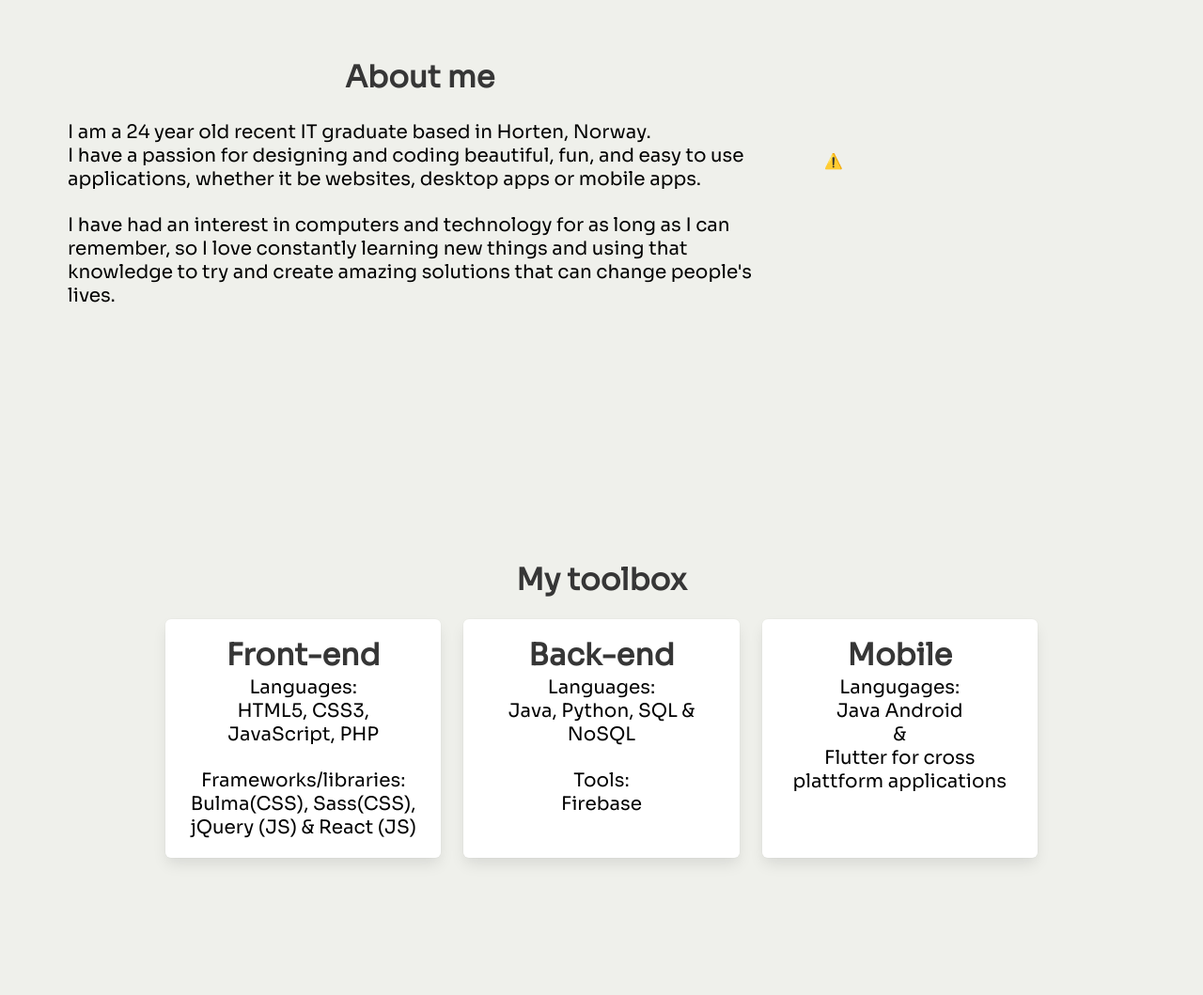
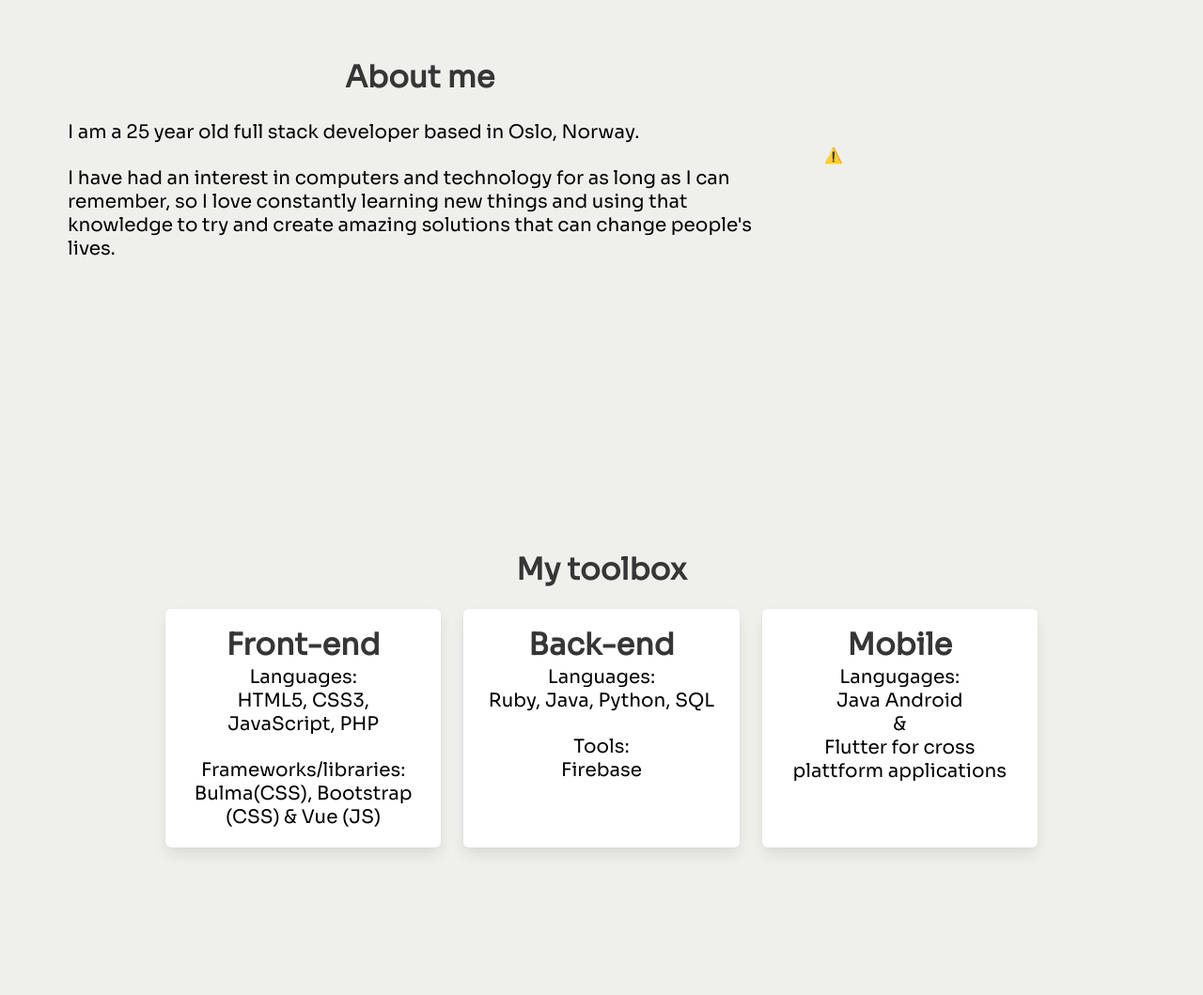
Before and after one commit to SananMaarouf/sanan.no, a website: page public/index.html in a window 1280 px wide. Shown: the part 980-2039 px from the top of the page at 94% size. Drawn offline with nearby package versions, Linux system fonts and the light colour scheme; no server answers.

Commit message:
age counter and languages update

```diff
--- a/public/index.html
+++ b/public/index.html
@@ -99,9 +99,9 @@
                 <section class="container column has-text-left is-two-thirds">
                   <div data-aos="fade-up">
                        <h2 class="title has-text-centered mt-6 mb-6"> About me</h2>
-                       <p class="subtitle">
-                         I am a 24 year old recent IT graduate based in Horten, Norway.<br>
-                         I have a passion for designing and coding beautiful, fun, and easy to use
+                       <p class="subtitle" id="age">
+
+                         I have a passion for designing and creating beautiful and easy to use
                          applications, whether it be websites, desktop apps or mobile apps.<br>
                        </p>
                        <p class="subtitle">
@@ -140,7 +140,7 @@
                               HTML5, CSS3, JavaScript, PHP</p>
                           <p class="subtitle">
                               Frameworks/libraries:<br>
-                              Bulma(CSS), Sass(CSS), jQuery (JS) & React (JS)
+                              Bulma(CSS), Bootstrap (CSS) & Vue (JS)
                           </p>
                       </div>
                   </div>
@@ -149,7 +149,7 @@
                           <h2 class="title">Back-end</h2>
                           <p class="subtitle">
                               Languages: <br>
-                              Java, Python, SQL & NoSQL</p>
+                              Ruby, Java, Python, SQL</p>
                           <p class="subtitle">
                               Tools:<br>
                               Firebase
--- a/public/script.js
+++ b/public/script.js
@@ -48,7 +48,7 @@ document.addEventListener('DOMContentLoaded', () => {
 });
 
 
-//Scrollbar indicator
+// Scrollbar indicator
 window.onscroll = function() {myFunction()};
 function myFunction() {
   var winScroll = document.body.scrollTop || document.documentElement.scrollTop;
@@ -56,3 +56,15 @@ function myFunction() {
   var scrolled = (winScroll / height) * 100;
   document.getElementById("myBar").style.width = scrolled + "%";
 };
+
+// Age counter
+const birthDate = new Date('April 1, 1997');
+const today = new Date();
+
+const ageInMilliseconds = today.getTime() - birthDate.getTime();
+const ageInYears = Math.floor(ageInMilliseconds / 31556952000);
+
+const ageText = `I am a ${ageInYears} year old full stack developer based in Oslo, Norway.<br>`;
+
+const ageElement = document.getElementById('age');
+ageElement.innerHTML = ageText;
```
